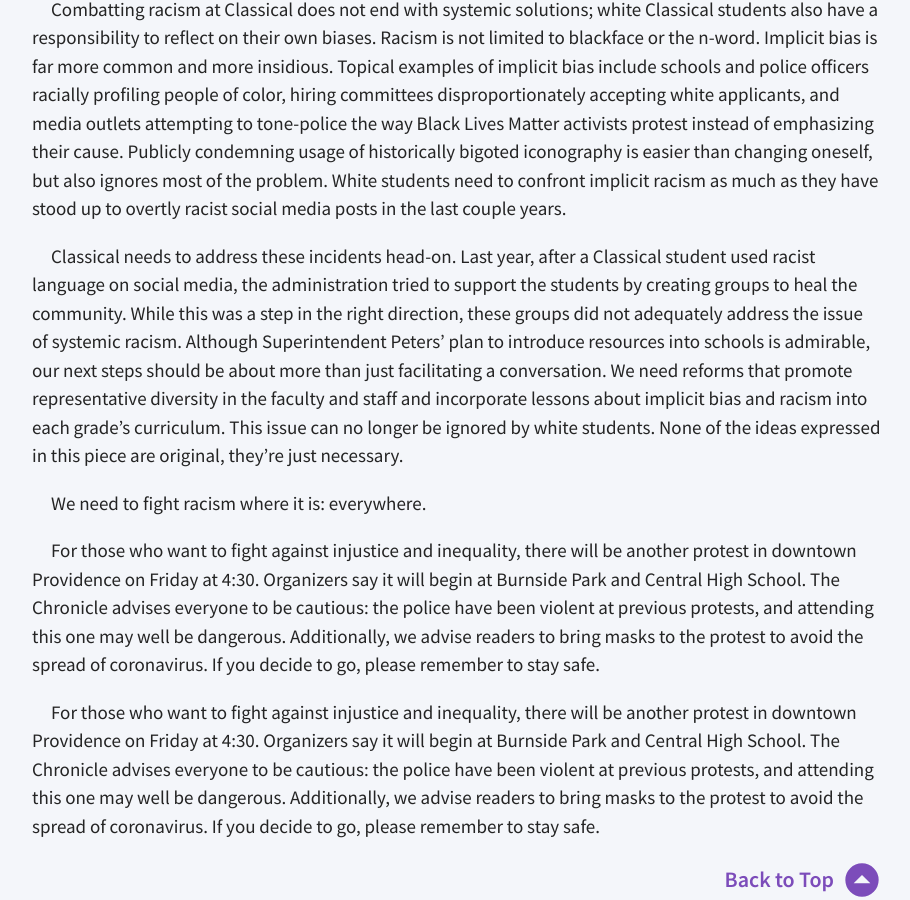
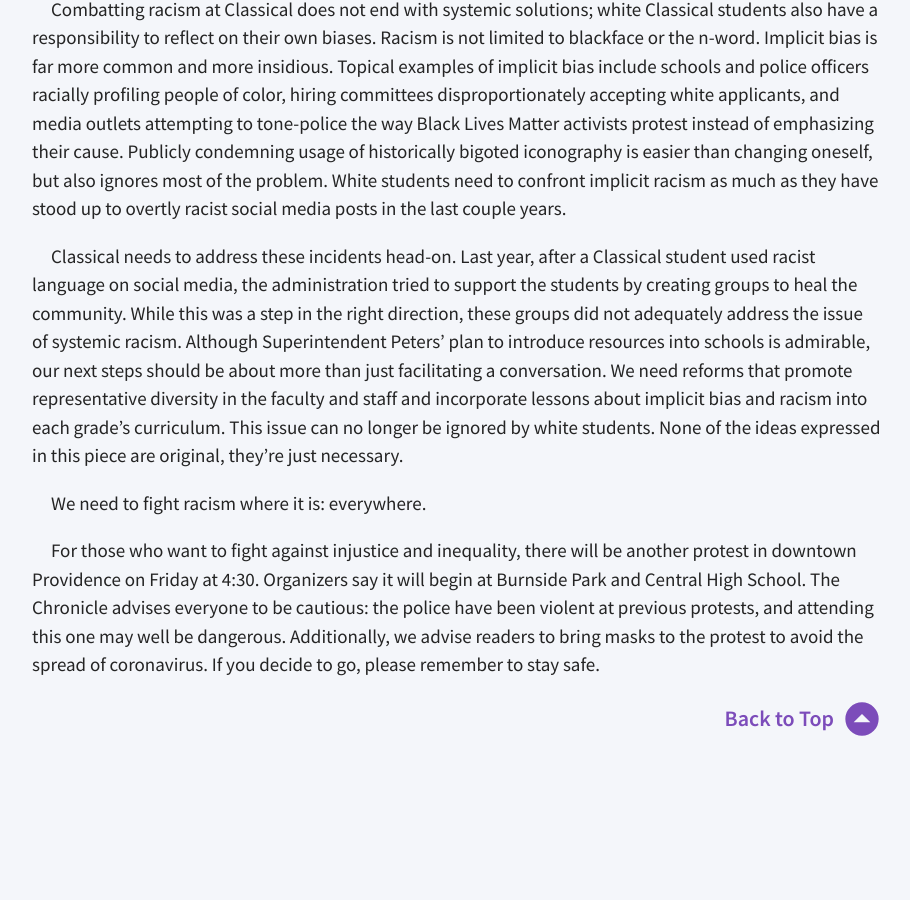
Before and after one commit to lixitrixi/classical-chronicle, a Jekyll site: the page built from _articles/racism-at-classical.md, in a window 1280 px wide and 900 px high, scrolled down 1426 px. Shown: the whole window, without its empty margins (183-1093 px from the left). Built offline with Jekyll 4.4.1, drawn with Linux system fonts in a browser that asks for light colours; after the commit the page ends 2165 px from its top, so only the background shows below that.

Commit message:
fix big typo

```diff
--- a/_articles/racism-at-classical.md
+++ b/_articles/racism-at-classical.md
@@ -23,5 +23,3 @@ Classical needs to address these incidents head-on. Last year, after a Classical
 We need to fight racism where it is: everywhere.
 
 For those who want to fight against injustice and inequality, there will be another protest in downtown Providence on Friday at 4:30. Organizers say it will begin at Burnside Park and Central High School. The Chronicle advises everyone to be cautious: the police have been violent at previous protests, and attending this one may well be dangerous. Additionally, we advise readers to bring masks to the protest to avoid the spread of coronavirus. If you decide to go, please remember to stay safe.
-
-For those who want to fight against injustice and inequality, there will be another protest in downtown Providence on Friday at 4:30. Organizers say it will begin at Burnside Park and Central High School. The Chronicle advises everyone to be cautious: the police have been violent at previous protests, and attending this one may well be dangerous. Additionally, we advise readers to bring masks to the protest to avoid the spread of coronavirus. If you decide to go, please remember to stay safe.
```
